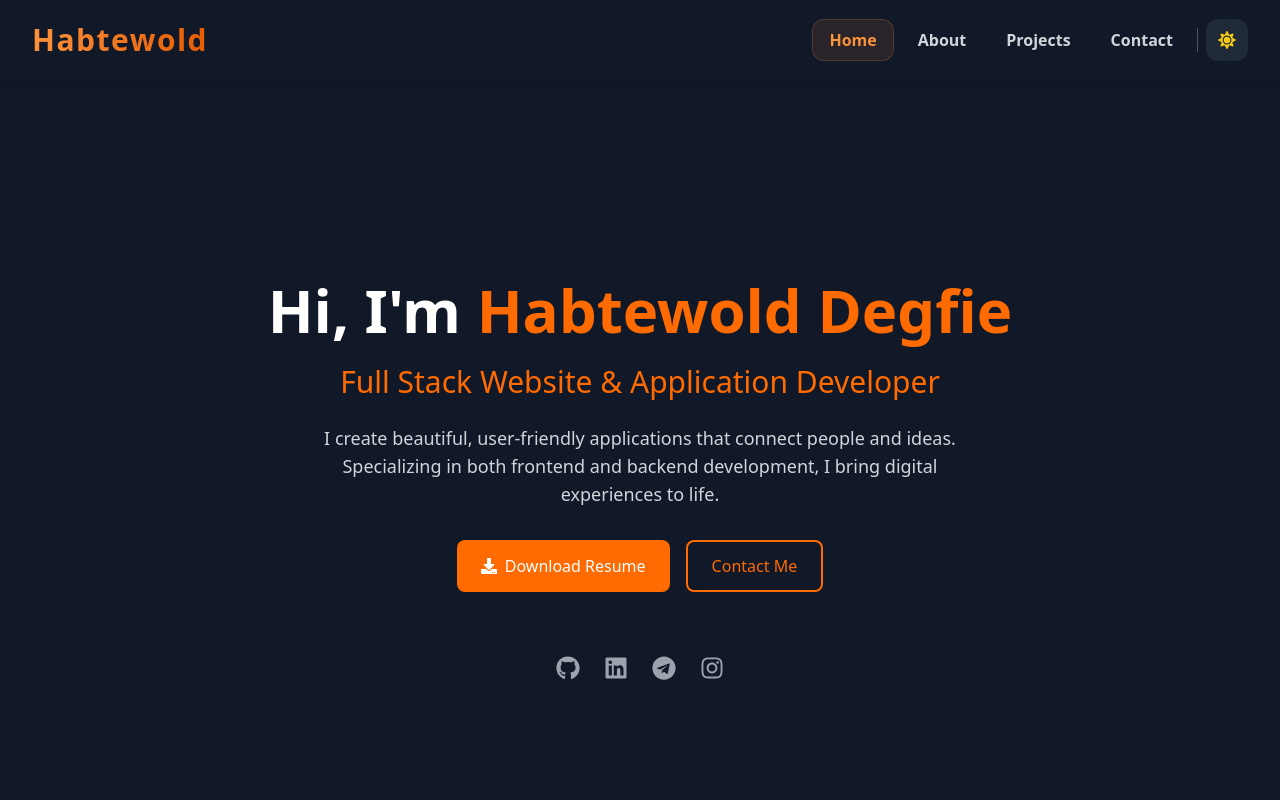
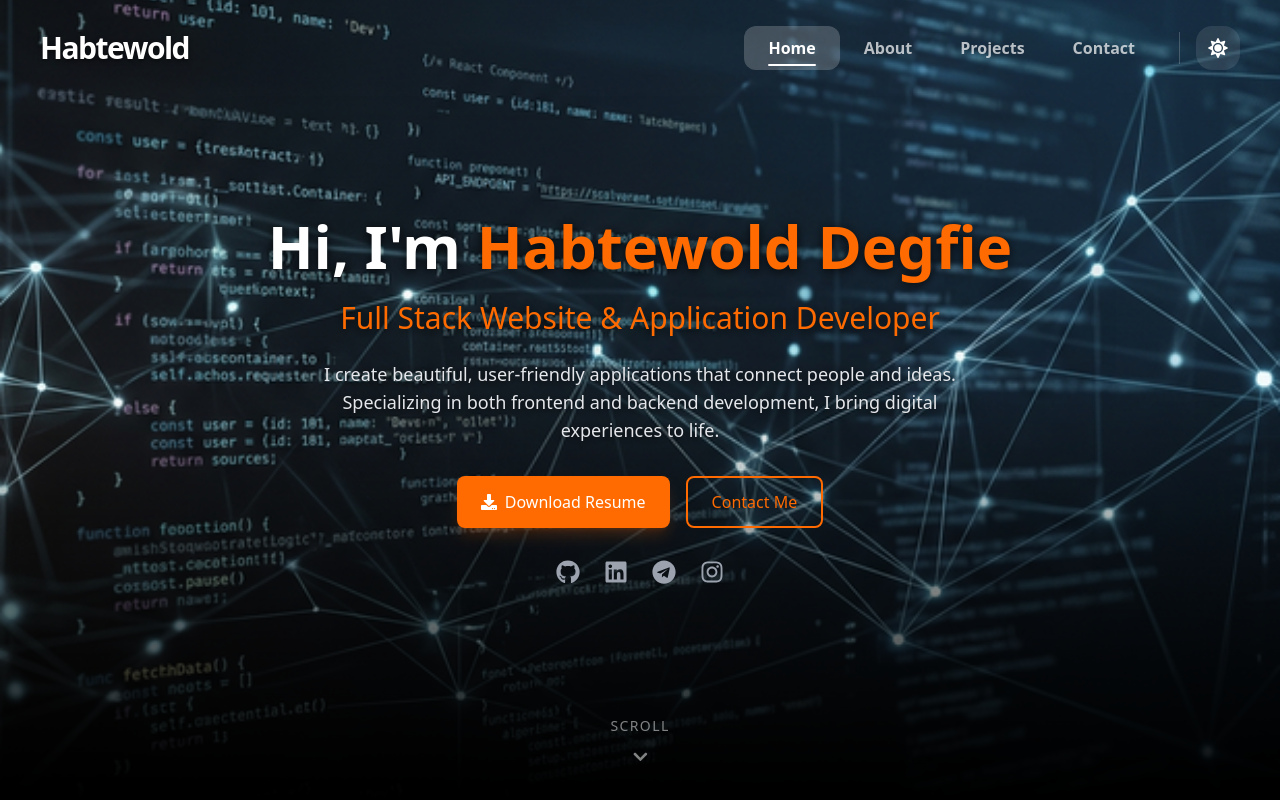
Before and after one commit to Habtewold-D/portfolio-website-react, a React (Vite) app: page / in a window 1280 px wide. Shown: the top 800 px of the page. Built offline with nearby package versions, Linux system fonts and the light colour scheme.

Commit message:
feat: Introduce new styling utilities, hero background, home page animations, and update contact information.

```diff
--- a/src/components/Navbar.tsx
+++ b/src/components/Navbar.tsx
@@ -34,35 +34,31 @@ const Navbar: FC<NavbarProps> = ({ isDarkMode, setIsDarkMode, activeSection, scr
     <motion.nav
       initial={{ y: -100 }}
       animate={{ y: 0 }}
-      className={`fixed w-full z-50 transition-all duration-300 ${
-        isScrolled
-          ? isDarkMode
-            ? 'bg-gray-900 shadow-2xl border-b border-gray-700'
-            : 'bg-white shadow-2xl border-b border-gray-200'
-          : isDarkMode
-            ? 'bg-gray-900 shadow-lg'
-            : 'bg-white shadow-lg'
+      className={`fixed w-full z-50 transition-all duration-500 ${isScrolled
+          ? 'py-3 glass shadow-2xl'
+          : 'py-5 bg-transparent'
         }`}
     >
-      <div className="max-w-7xl mx-auto px-4 sm:px-6 lg:px-8">
-        <div className="flex justify-between items-center h-20">
+      <div className="max-w-7xl mx-auto px-6 sm:px-8 lg:px-10">
+        <div className="flex justify-between items-center h-14">
           {/* Logo */}
           <motion.div
             whileHover={{ scale: 1.05 }}
-            className="flex items-center cursor-pointer"
+            className="flex items-center cursor-pointer group"
             onClick={() => scrollToSection('home')}
           >
-            <span className={`text-3xl font-black tracking-wider ${
-              isDarkMode
-                ? 'bg-gradient-to-r from-orange-400 to-orange-600 bg-clip-text text-transparent'
-                : 'bg-gradient-to-r from-orange-500 to-orange-700 bg-clip-text text-transparent'
+            <span className={`text-3xl font-black tracking-tighter transition-all duration-300 ${isScrolled
+                ? 'text-gradient'
+                : 'text-white drop-shadow-[0_2px_2px_rgba(0,0,0,0.5)]'
               }`}>
               Habtewold
             </span>
+            <div className={`ml-1 w-1.5 h-1.5 rounded-full bg-orange-500 opacity-0 group-hover:opacity-100 transition-all ${isScrolled ? 'block' : 'hidden'}`}></div>
           </motion.div>
 
           {/* Desktop Navigation */}
-          <div className="hidden md:flex items-center space-x-2">
+          <div className="hidden md:flex items-center space-x-4">
+            <div className={`flex items-center p-1 rounded-2xl transition-all duration-300 ${isScrolled ? 'bg-black/5 dark:bg-white/5' : ''}`}>
               {navItems.map((item) => (
                 <NavLink
                   key={item.id}
@@ -70,58 +66,54 @@ const Navbar: FC<NavbarProps> = ({ isDarkMode, setIsDarkMode, activeSection, scr
                   isActive={activeSection === item.id}
                   onClick={() => scrollToSection(item.id)}
                   isDarkMode={isDarkMode}
+                  isScrolled={isScrolled}
                 />
               ))}
+            </div>
 
-            {/* Divider */}
-            <div className={`w-px h-6 mx-2 ${
-              isDarkMode ? 'bg-gray-600' : 'bg-gray-300'
-            }`}></div>
+            <div className="flex items-center gap-4 ml-4">
+              <div className={`w-px h-8 ${isScrolled ? 'bg-gray-300 dark:bg-gray-700' : 'bg-white/20'}`}></div>
 
-            {/* Theme Toggle */}
               <motion.button
-              whileHover={{ scale: 1.1 }}
+                whileHover={{ scale: 1.1, rotate: 180 }}
                 whileTap={{ scale: 0.9 }}
                 onClick={() => setIsDarkMode(!isDarkMode)}
-              className={`p-3 rounded-xl transition-all duration-300 ${
-                isDarkMode
-                  ? 'bg-gray-800 text-yellow-400 hover:bg-gray-700 hover:shadow-lg'
-                  : 'bg-gray-100 text-gray-600 hover:bg-gray-200 hover:shadow-lg'
+                className={`p-3 rounded-2xl transition-all duration-300 ${isScrolled
+                    ? 'bg-gray-100 dark:bg-gray-800 text-gray-600 dark:text-yellow-400'
+                    : 'bg-white/10 text-white hover:bg-white/20'
+                  }`}
+              >
+                {isDarkMode ? <FaSun size={20} /> : <FaMoon size={20} />}
+              </motion.button>
+            </div>
+          </div>
+
+          {/* Mobile Menu Button */}
+          <div className="md:hidden flex items-center space-x-4">
+            <motion.button
+              whileTap={{ scale: 0.9 }}
+              onClick={() => setIsDarkMode(!isDarkMode)}
+              className={`p-2 rounded-xl transition-all duration-300 ${isScrolled
+                  ? 'bg-gray-100 dark:bg-gray-800 text-gray-600 dark:text-yellow-400'
+                  : 'bg-white/10 text-white'
                 }`}
             >
               {isDarkMode ? <FaSun size={18} /> : <FaMoon size={18} />}
             </motion.button>
-          </div>
-
-          {/* Mobile Menu Button */}
-          <div className="md:hidden flex items-center space-x-3">
-            {/* Theme Toggle for Mobile */}
-            <motion.button
-              whileTap={{ scale: 0.9 }}
-              onClick={() => setIsDarkMode(!isDarkMode)}
-              className={`p-2 rounded-lg transition-all duration-300 ${
-                isDarkMode
-                  ? 'bg-gray-800 text-yellow-400'
-                  : 'bg-gray-100 text-gray-600'
-              }`}
-            >
-              {isDarkMode ? <FaSun size={16} /> : <FaMoon size={16} />}
-            </motion.button>
 
             <button
-              className={`p-2 rounded-lg transition-all duration-300 ${
-                isDarkMode
-                  ? 'text-white hover:bg-gray-800'
-                  : 'text-gray-900 hover:bg-gray-100'
+              className={`p-2 rounded-xl transition-all duration-300 ${isScrolled
+                  ? 'text-gray-900 dark:text-white hover:bg-gray-100 dark:hover:bg-gray-800'
+                  : 'text-white hover:bg-white/10'
                 }`}
               onClick={() => setIsMobileMenuOpen(!isMobileMenuOpen)}
             >
               <svg
-                className="h-6 w-6"
+                className="h-7 w-7"
                 fill="none"
                 strokeLinecap="round"
                 strokeLinejoin="round"
-                strokeWidth="2"
+                strokeWidth="2.5"
                 viewBox="0 0 24 24"
                 stroke="currentColor"
               >
@@ -139,12 +131,10 @@ const Navbar: FC<NavbarProps> = ({ isDarkMode, setIsDarkMode, activeSection, scr
       {/* Mobile Navigation */}
       <motion.div
         initial={false}
-        animate={{ height: isMobileMenuOpen ? 'auto' : 0 }}
-        className="md:hidden overflow-hidden"
+        animate={{ height: isMobileMenuOpen ? 'auto' : 0, opacity: isMobileMenuOpen ? 1 : 0 }}
+        className="md:hidden overflow-hidden glass"
       >
-        <div className={`px-4 pt-2 pb-4 space-y-1 border-t ${
-          isDarkMode ? 'bg-gray-900 border-gray-700' : 'bg-white border-gray-200'
-        }`}>
+        <div className="px-6 pt-4 pb-8 space-y-2">
           {navItems.map((item) => (
             <MobileNavLink
               key={item.id}
@@ -167,28 +157,36 @@ const NavLink = ({
   label,
   isActive,
   onClick,
-  isDarkMode
+  isDarkMode,
+  isScrolled
 }: {
   label: string;
   isActive: boolean;
   onClick: () => void;
   isDarkMode: boolean;
+  isScrolled: boolean;
 }) => (
   <motion.button
-    whileHover={{ scale: 1.05 }}
+    whileHover={{ y: -2 }}
     whileTap={{ scale: 0.95 }}
     onClick={onClick}
-    className={`transition-all duration-300 font-semibold px-4 py-2 rounded-xl ${
-      isActive
-        ? isDarkMode
-          ? 'text-orange-400 bg-orange-400/10 border border-orange-400/20'
-          : 'text-orange-500 bg-orange-500/10 border border-orange-500/20'
-        : isDarkMode
-          ? 'text-gray-300 hover:text-white hover:bg-gray-800'
-          : 'text-gray-600 hover:text-gray-900 hover:bg-gray-100'
+    className={`relative px-6 py-2.5 rounded-xl font-bold transition-all duration-300 ${isActive
+        ? isScrolled
+          ? 'text-orange-500 bg-orange-500/10'
+          : 'text-white bg-white/20'
+        : isScrolled
+          ? 'text-gray-500 dark:text-gray-400 hover:text-orange-500'
+          : 'text-white/70 hover:text-white'
       }`}
   >
     {label}
+    {isActive && (
+      <motion.div
+        layoutId="activeTab"
+        className={`absolute bottom-1 left-6 right-6 h-0.5 rounded-full ${isScrolled ? 'bg-orange-500' : 'bg-white'
+          }`}
+      />
+    )}
   </motion.button>
 );
 
@@ -206,8 +204,7 @@ const MobileNavLink = ({
   <motion.button
     whileTap={{ scale: 0.95 }}
     onClick={onClick}
-    className={`block w-full text-left px-4 py-3 rounded-xl transition-all duration-300 font-semibold ${
-      isActive
+    className={`block w-full text-left px-4 py-3 rounded-xl transition-all duration-300 font-semibold ${isActive
         ? isDarkMode
           ? 'text-orange-400 bg-orange-400/10 border border-orange-400/20'
           : 'text-orange-500 bg-orange-500/10 border border-orange-500/20'
--- a/src/index.css
+++ b/src/index.css
@@ -7,3 +7,25 @@
     @apply bg-gray-50 text-black dark:bg-gray-900 dark:text-white transition-colors duration-300;
   }
 }
+
+@layer utilities {
+  .glass {
+    @apply bg-white/10 dark:bg-black/20 backdrop-blur-xl border border-white/20 dark:border-white/10;
+  }
+
+  .glass-dark {
+    @apply bg-black/[0.01] rounded-[3rem];
+    box-shadow: 0 0 20px 10px rgba(0, 0, 0, 0.05);
+  }
+
+  .text-shadow-pop {
+    text-shadow: 0 2px 8px rgba(0, 0, 0, 0.6), 0 0 15px rgba(0, 0, 0, 0.3);
+  }
+
+  .bg-hero {
+    background-image: url('/images/hero_bg.png');
+    background-size: cover;
+    background-position: center;
+    background-repeat: no-repeat;
+  }
+}
--- a/src/pages/Home.tsx
+++ b/src/pages/Home.tsx
@@ -1,23 +1,55 @@
 import { motion } from 'framer-motion';
-import { FaGithub, FaLinkedin, FaTelegram, FaInstagram, FaDownload } from 'react-icons/fa';
+import { FaGithub, FaLinkedin, FaTelegram, FaInstagram, FaDownload, FaChevronDown } from 'react-icons/fa';
 
 const Home: React.FC = () => {
+  const containerVariants = {
+    hidden: { opacity: 0 },
+    visible: {
+      opacity: 1,
+      transition: {
+        staggerChildren: 0.2,
+        delayChildren: 0.3
+      }
+    }
+  };
+
+  const itemVariants = {
+    hidden: { y: 20, opacity: 0 },
+    visible: {
+      y: 0,
+      opacity: 1,
+      transition: { duration: 0.8, ease: "easeOut" }
+    }
+  };
+
   return (
-    <div className="min-h-screen flex items-center justify-center px-4 pt-38 sm:pt-40">
-      <div className="max-w-4xl mx-auto text-center space-y-8">
+    <div className="relative min-h-screen flex items-center justify-center overflow-hidden">
+      {/* Background Image with subtle animation */}
       <motion.div
-          initial={{ opacity: 0, y: 20 }}
-          animate={{ opacity: 1, y: 0 }}
-          transition={{ duration: 0.5 }}
-          className="space-y-6"
+        initial={{ scale: 1.1 }}
+        animate={{ scale: 1 }}
+        transition={{ duration: 10, repeat: Infinity, repeatType: "reverse", ease: "linear" }}
+        className="absolute inset-0 bg-hero bg-fixed"
+      />
+
+      {/* Light gradient at the bottom */}
+      <div className="absolute inset-0 bg-gradient-to-b from-transparent via-transparent to-gray-900 dark:to-black"></div>
+
+      <motion.div
+        variants={containerVariants}
+        initial="hidden"
+        animate="visible"
+        className="relative z-10 max-w-5xl mx-auto px-6 text-center"
       >
-          <h1 className="text-3xl sm:text-4xl md:text-5xl lg:text-6xl font-bold">
+        <div className="glass-dark px-10 py-16 md:px-20 md:py-24 max-w-5xl mx-auto">
+          <motion.div variants={itemVariants} className="space-y-6">
+            <h1 className="text-3xl sm:text-4xl md:text-5xl lg:text-6xl font-bold text-white text-shadow-pop">
               Hi, I'm <span className="text-orange-500">Habtewold Degfie</span>
             </h1>
-          <h2 className="text-lg sm:text-xl md:text-2xl lg:text-3xl text-gray-600 dark:text-gray-300">
+            <h2 className="text-lg sm:text-xl md:text-2xl lg:text-3xl text-gray-200 text-shadow-pop">
               <span className="text-orange-500">Full Stack Website & Application Developer</span>
             </h2>
-          <p className="text-gray-600 dark:text-gray-300 max-w-2xl mx-auto text-base sm:text-lg">
+            <p className="text-gray-200 max-w-2xl mx-auto text-base sm:text-lg text-shadow-pop">
               I create beautiful, user-friendly applications that connect people and ideas.
               Specializing in both frontend and backend development, I bring digital experiences to life.
             </p>
@@ -27,14 +59,14 @@ const Home: React.FC = () => {
             initial={{ opacity: 0, y: 20 }}
             animate={{ opacity: 1, y: 0 }}
             transition={{ duration: 0.5, delay: 0.2 }}
-          className="flex flex-wrap justify-center gap-4"
+            className="flex flex-wrap justify-center gap-4 mt-8"
           >
             <motion.a
               whileHover={{ scale: 1.05 }}
               whileTap={{ scale: 0.95 }}
               href="/Habtewold-Degfie-Resume.pdf"
               download="Habtewold-Degfie-Resume.pdf"
-            className="flex items-center gap-2 px-6 py-3 bg-orange-500 text-white rounded-lg hover:bg-orange-600 transition-colors"
+              className="flex items-center gap-2 px-6 py-3 bg-orange-500 text-white rounded-lg hover:bg-orange-600 transition-colors shadow-lg shadow-orange-500/20"
             >
               <FaDownload />
               Download Resume
@@ -58,44 +90,43 @@ const Home: React.FC = () => {
             transition={{ duration: 0.5, delay: 0.4 }}
             className="flex justify-center gap-6 pt-8"
           >
+            {[
+              { icon: FaGithub, href: "https://github.com/Habtewold-D" },
+              { icon: FaLinkedin, href: "https://www.linkedin.com/in/habtewold-degfie-972084379/" },
+              { icon: FaTelegram, href: "https://t.me/habtsh1234" },
+              { icon: FaInstagram, href: "https://www.instagram.com/habdeg21/" }
+            ].map((social, idx) => (
               <motion.a
+                key={idx}
                 whileHover={{ scale: 1.2, y: -5 }}
-            href="https://github.com/Habtewold-D"
+                href={social.href}
                 target="_blank"
                 rel="noopener noreferrer"
-            className="text-2xl text-gray-600 dark:text-gray-400 hover:text-orange-500 transition-colors"
+                className="text-2xl text-gray-400 hover:text-orange-500 transition-colors"
               >
-            <FaGithub />
+                <social.icon />
               </motion.a>
-          <motion.a
-            whileHover={{ scale: 1.2, y: -5 }}
-            href="https://www.linkedin.com/in/habtewold-degfie-972084379/"
-            target="_blank"
-            rel="noopener noreferrer"
-            className="text-2xl text-gray-600 dark:text-gray-400 hover:text-orange-500 transition-colors"
-          >
-            <FaLinkedin />
-          </motion.a>
-          <motion.a
-            whileHover={{ scale: 1.2, y: -5 }}
-            href="https://t.me/habtsh1234"
-            target="_blank"
-            rel="noopener noreferrer"
-            className="text-2xl text-gray-600 dark:text-gray-400 hover:text-orange-500 transition-colors"
-          >
-            <FaTelegram />
-          </motion.a>
-          <motion.a
-            whileHover={{ scale: 1.2, y: -5 }}
-            href="https://www.instagram.com/habdeg21/"
-            target="_blank"
-            rel="noopener noreferrer"
-            className="text-2xl text-gray-600 dark:text-gray-400 hover:text-orange-500 transition-colors"
-          >
-            <FaInstagram />
-          </motion.a>
+            ))}
           </motion.div>
         </div>
+      </motion.div>
+
+      {/* Scroll Down Indicator */}
+      <motion.div
+        initial={{ opacity: 0 }}
+        animate={{ opacity: 1 }}
+        transition={{ delay: 2, duration: 1 }}
+        className="absolute bottom-10 left-1/2 -translate-x-1/2 text-white/50 flex flex-col items-center gap-2 cursor-pointer"
+        onClick={() => document.getElementById('about')?.scrollIntoView({ behavior: 'smooth' })}
+      >
+        <span className="text-sm font-light tracking-widest uppercase">Scroll</span>
+        <motion.div
+          animate={{ y: [0, 8, 0] }}
+          transition={{ repeat: Infinity, duration: 2 }}
+        >
+          <FaChevronDown />
+        </motion.div>
+      </motion.div>
     </div>
   );
 };
```
Also changed, not shown: src/pages/Contact.tsx (+10 -19 lines), public/images/hero_bg.png (added). Lines whose indentation alone changed are shown as unchanged.
